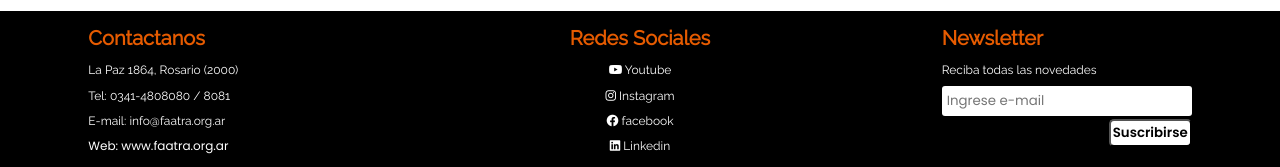
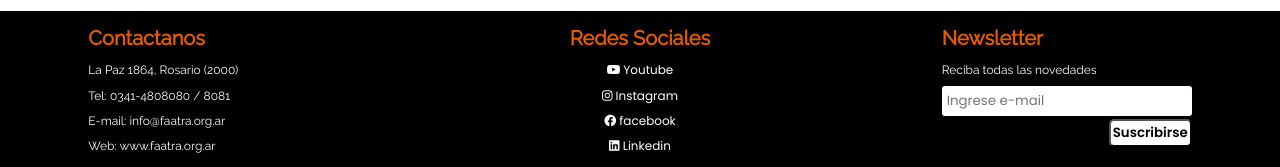
Before and after one commit to yanzonpablo/proyectoFinalIsei2023, a PHP site: page /index.php in a window 1280 px wide. Shown: the part 2359-2526 px from the top of the page. Run offline with PHP 8.4, Linux system fonts and the light colour scheme; data comes from the database, SQL or seed files in the repository; some libraries are stand-ins or nearby versions.

Commit message:
arreglo de estilos y direcciones link footer

```diff
--- a/css/footer.css
+++ b/css/footer.css
@@ -18,6 +18,7 @@
 }
 .footer ul li {
     font-family: 'Raleway', sans-serif !important;
+
     list-style: none;
     margin: 5px 0;
     font-size: 12px;
@@ -38,15 +39,22 @@ input.input-news {
     text-align: center;
     cursor: pointer;
 }
-.redes ul li:hover {
+.redes ul li a {
+    color: #fff;
+}
+.redes ul li a:hover {
     color: #e65b00;
 }
 .contactanos {
     text-align: center;
 }
 .web {
+    font-family: 'Raleway', sans-serif !important;
     text-decoration: none;
     color: #fff;
+}
+.web:hover {
+    color: #e65b00;
 }
 .btnNews {
     font-weight: bold;
@@ -59,7 +67,8 @@ input.input-news {
 }
 
 .btnNews:hover {
-    background: #aeaeae;
+    background: #a1a1a16b;
+    color: #e65b00;
 }
 @media (max-width: 920px){
     .redes {
--- a/footer.php
+++ b/footer.php
@@ -25,10 +25,10 @@ if (isset($_POST['submit'])) {
         <div class="footer-item redes">
             <h2 class="footer-title"> Redes Sociales </h2>
             <ul>
-                <li><i class="fab fa-youtube"><a href="https://www.youtube.com/@faatra" target="_blank" rel="noopener noreferrer"></a></i> Youtube
-                <li><i class="fab fa-instagram"><a href="https://www.instagram.com/faatraargentina/" target="_blank" rel="noopener noreferrer"></a></i> Instagram
-                <li><i class="fab fa-facebook"><a href="https://www.facebook.com/FAATRArgentina" target="_blank" rel="noopener noreferrer"></a></i> facebook
-                <li><i class="fab fa-linkedin"><a href="https://linkedin.com/in/faatra-argentina-1616b51a5/" target="_blank" rel="noopener noreferrer"></a></i> Linkedin
+                <li><i class="fab fa-youtube"><a href="https://www.youtube.com/@faatra" target="_blank" rel="noopener noreferrer"> Youtube</a></i>
+                <li><i class="fab fa-instagram"><a href='https://www.instagram.com/faatraargentina/' target="_blank" rel="noopener noreferrer"> Instagram</a></i>
+                <li><i class="fab fa-facebook"><a href="https://www.facebook.com/FAATRArgentina" target="_blank" rel="noopener noreferrer"> facebook</a></i>
+                <li><i class="fab fa-linkedin"><a href="https://linkedin.com/in/faatra-argentina-1616b51a5/" target="_blank" rel="noopener noreferrer"> Linkedin</a></i>
             </ul>
         </div>
         <form class="footer-item newsletter" method="POST">
```
